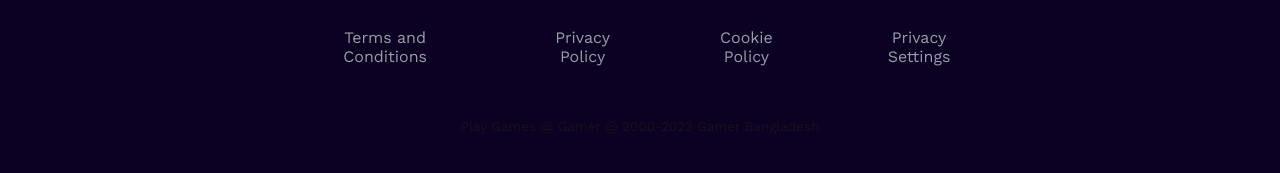
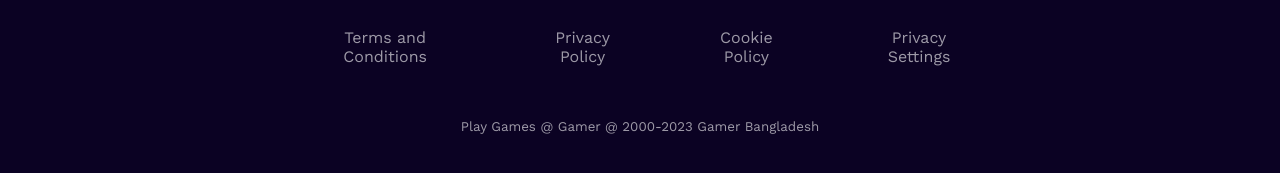
Before and after one commit to Tushar2024/gamer-zone, a plain HTML site: page index.html in a window 1280 px wide. Shown: the part 3387-3560 px from the top of the page. Drawn offline with nearby package versions, Linux system fonts and the light colour scheme.

Commit message:
footer details changed

```diff
--- a/styles/gamer.css
+++ b/styles/gamer.css
@@ -251,17 +251,10 @@
     margin-bottom: 50px;
 }
 .footer-details{
-    color: rgba(44, 21, 21, 0.6);
-    text-align: center;
-    font-size: 1rem;
+    color: rgba(255, 255, 255, 0.60);
+    font-size: 16px;
     font-weight: 500;
 }
-
-
-.hide{
-    display: h;
-}
-
 
 /* responsive related styles */
 
```
Also changed, not shown: index.html (+0 -1 lines).
